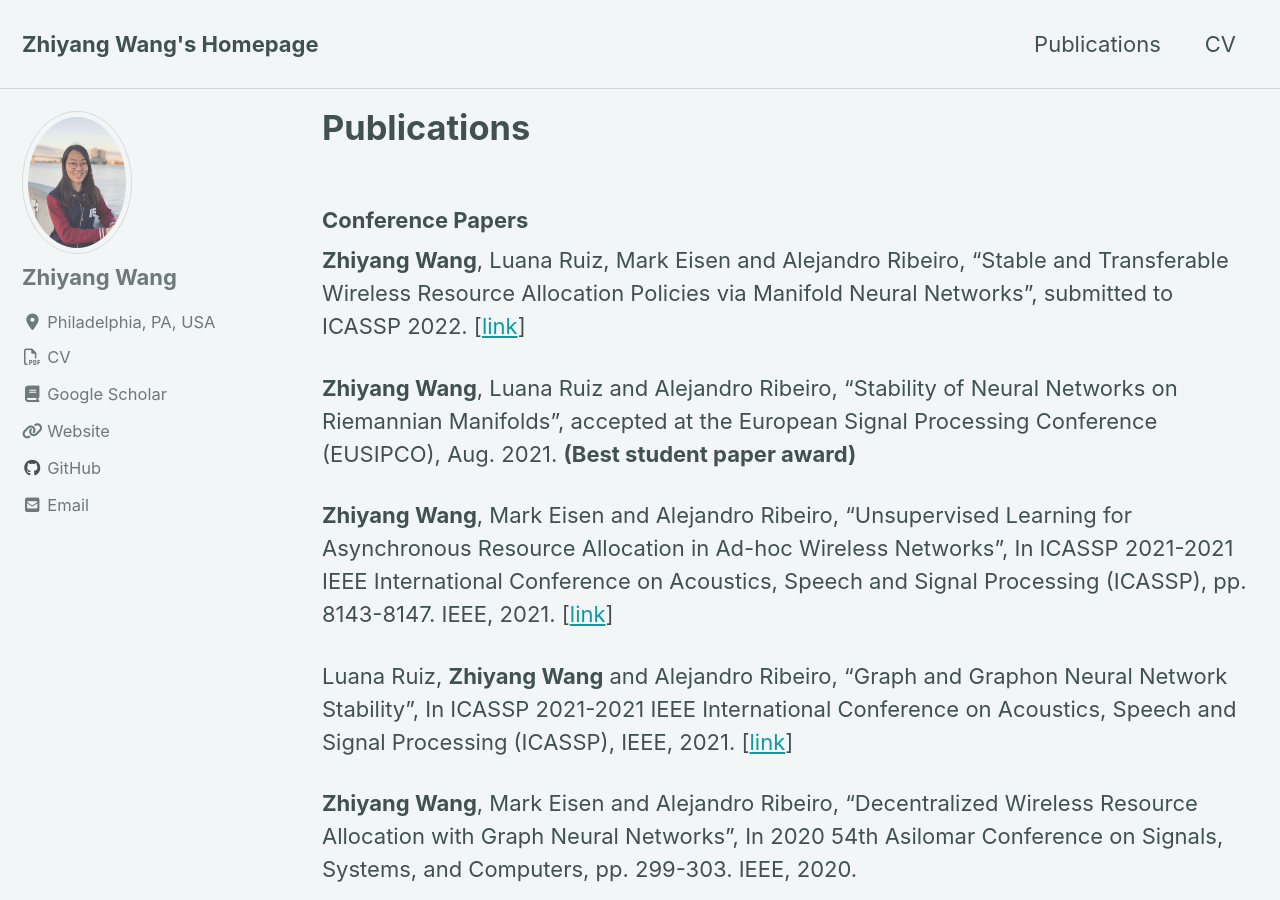
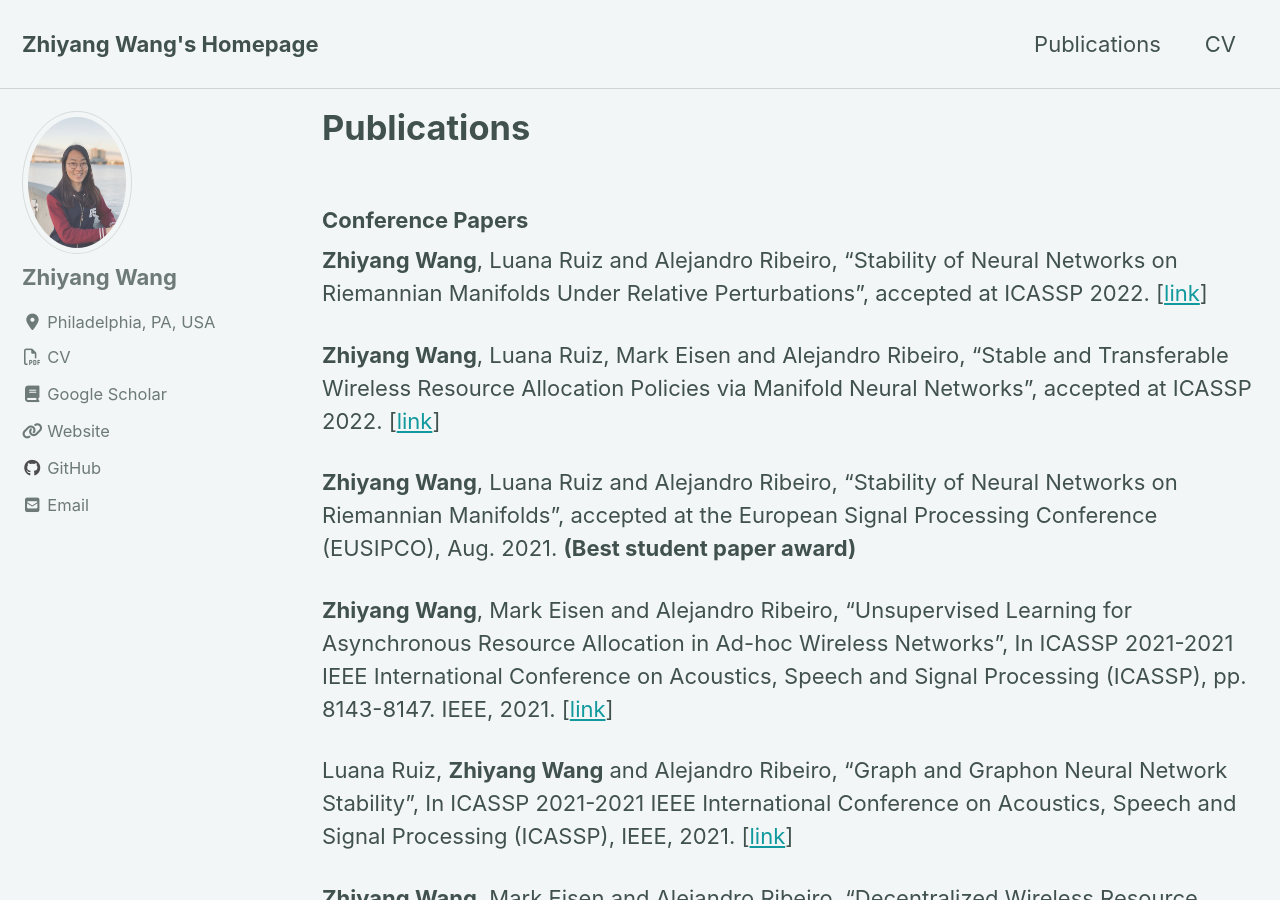
Before and after one commit to Zhiyang43/zhiyang43.github.io, a Jekyll site: the page built from _pages/publications.md, in a window 1280 px wide and 900 px high. Built offline with Jekyll 4.4.1, drawn with Linux system fonts in a browser that asks for light colours; cached includes are drawn as plain includes; nearby versions of some CDN libraries.

Commit message:
Update publications.md

```diff
--- a/_pages/publications.md
+++ b/_pages/publications.md
@@ -9,8 +9,10 @@ author_profile: true
 
 
 ### Conference Papers
+<b>Zhiyang Wang</b>, Luana Ruiz and Alejandro Ribeiro, "Stability of Neural Networks on Riemannian Manifolds Under Relative Perturbations", accepted at ICASSP 2022.  [[link](/Papers/Stability_of_Neural_Networks_on_Riemannian_Manifolds_Under_Relative_Perturbations.pdf)]<br>
 
-<b>Zhiyang Wang</b>, Luana Ruiz, Mark Eisen and Alejandro Ribeiro, "Stable and Transferable Wireless Resource Allocation Policies via Manifold Neural Networks", submitted to ICASSP 2022.  [[link](/Papers/Stable-icassp2022.pdf)]<br>
+
+<b>Zhiyang Wang</b>, Luana Ruiz, Mark Eisen and Alejandro Ribeiro, "Stable and Transferable Wireless Resource Allocation Policies via Manifold Neural Networks", accepted at ICASSP 2022.  [[link](/Papers/Stable-icassp2022.pdf)]<br>
 
 <b>Zhiyang Wang</b>, Luana Ruiz and Alejandro Ribeiro, "Stability of Neural Networks on Riemannian Manifolds", accepted at the European Signal Processing Conference (EUSIPCO), Aug. 2021. <b>(Best student paper award)</b>
 
```
